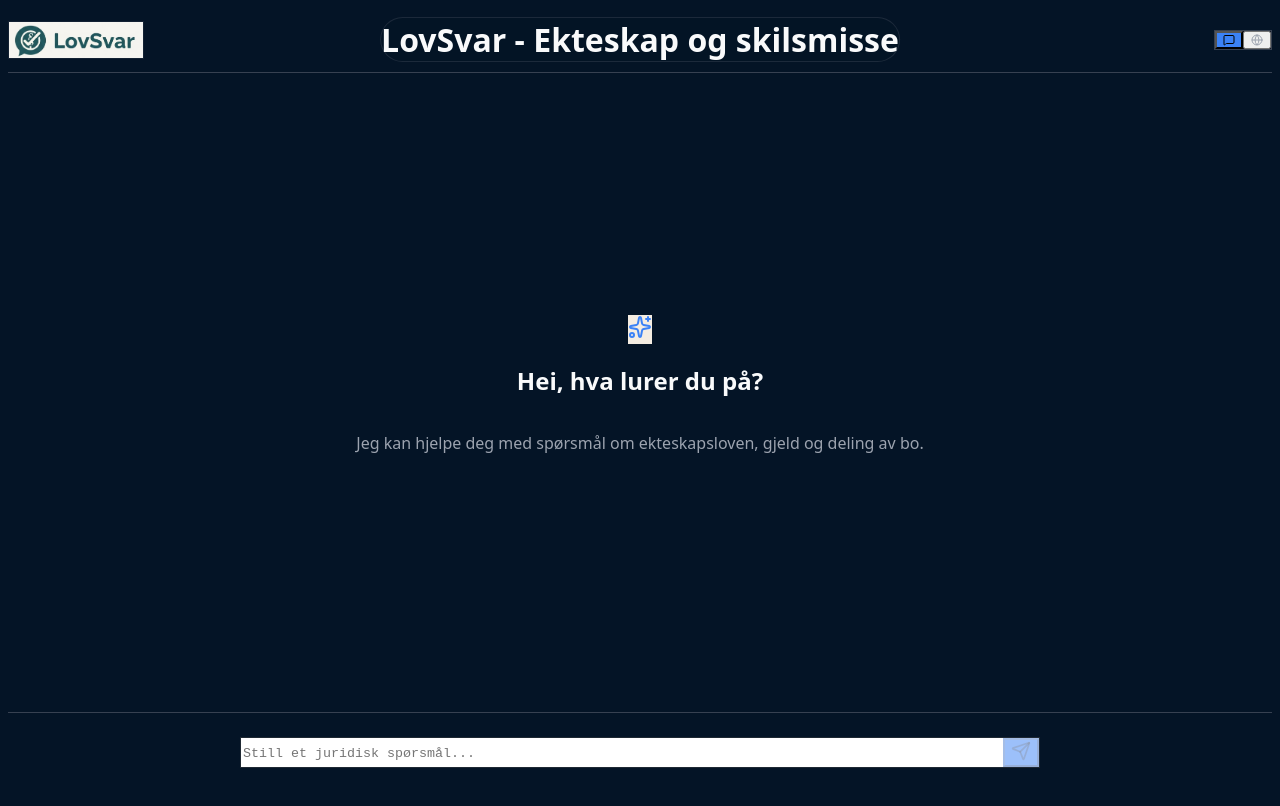
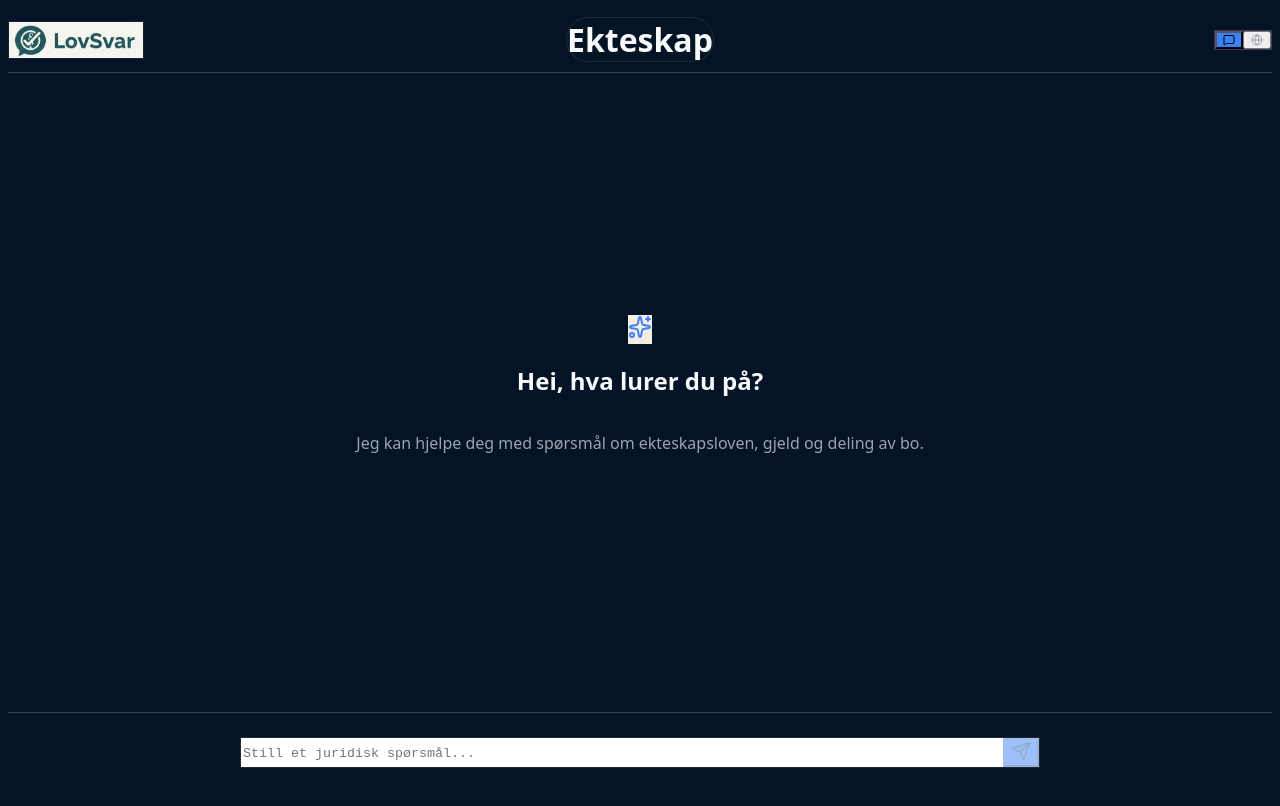
Before and after one commit to einarra/skilsmisse_jus, a Next.js app in the folder web/: page / in a window 1280 px wide. Built offline with nearby package versions, Linux system fonts and the light colour scheme.

Commit message:
Update ChatInterface.tsx

```diff
--- a/web/components/ChatInterface.tsx
+++ b/web/components/ChatInterface.tsx
@@ -173,7 +173,7 @@ export default function ChatInterface() {
 
                 <div className="absolute left-1/2 top-1/2 -translate-x-1/2 -translate-y-1/2 pointer-events-none z-20">
                     <h1 className="text-xs sm:text-sm font-semibold text-[#F9FAFB] tracking-tight whitespace-nowrap px-3 py-1.5 sm:px-4 sm:py-2 bg-[#041426]/80 backdrop-blur-md rounded-full shadow-lg border border-[#374151]/50 pointer-events-auto">
-                        LovSvar - Ekteskap og skilsmisse
+                        Ekteskap
                     </h1>
                 </div>
 
```
